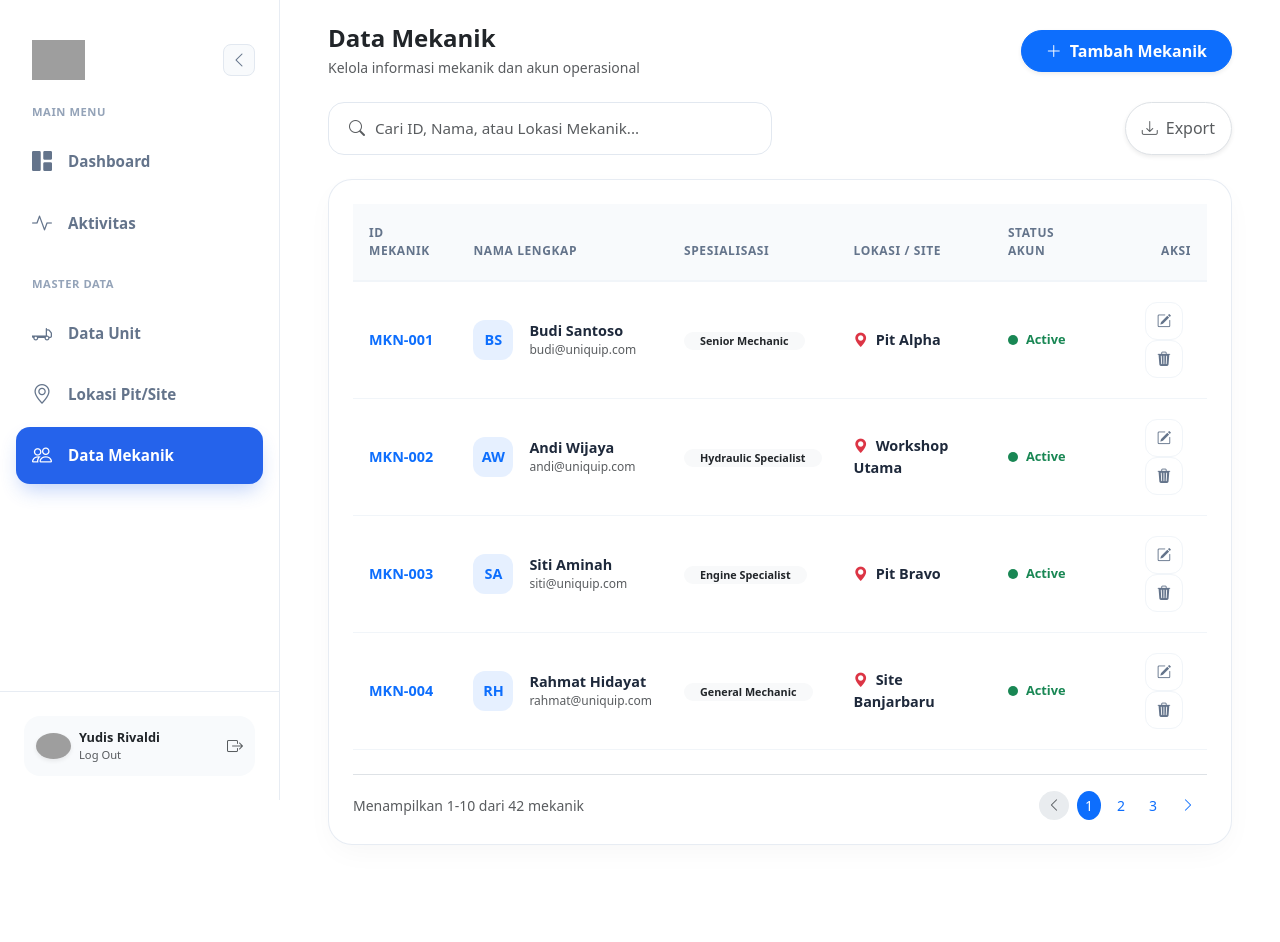
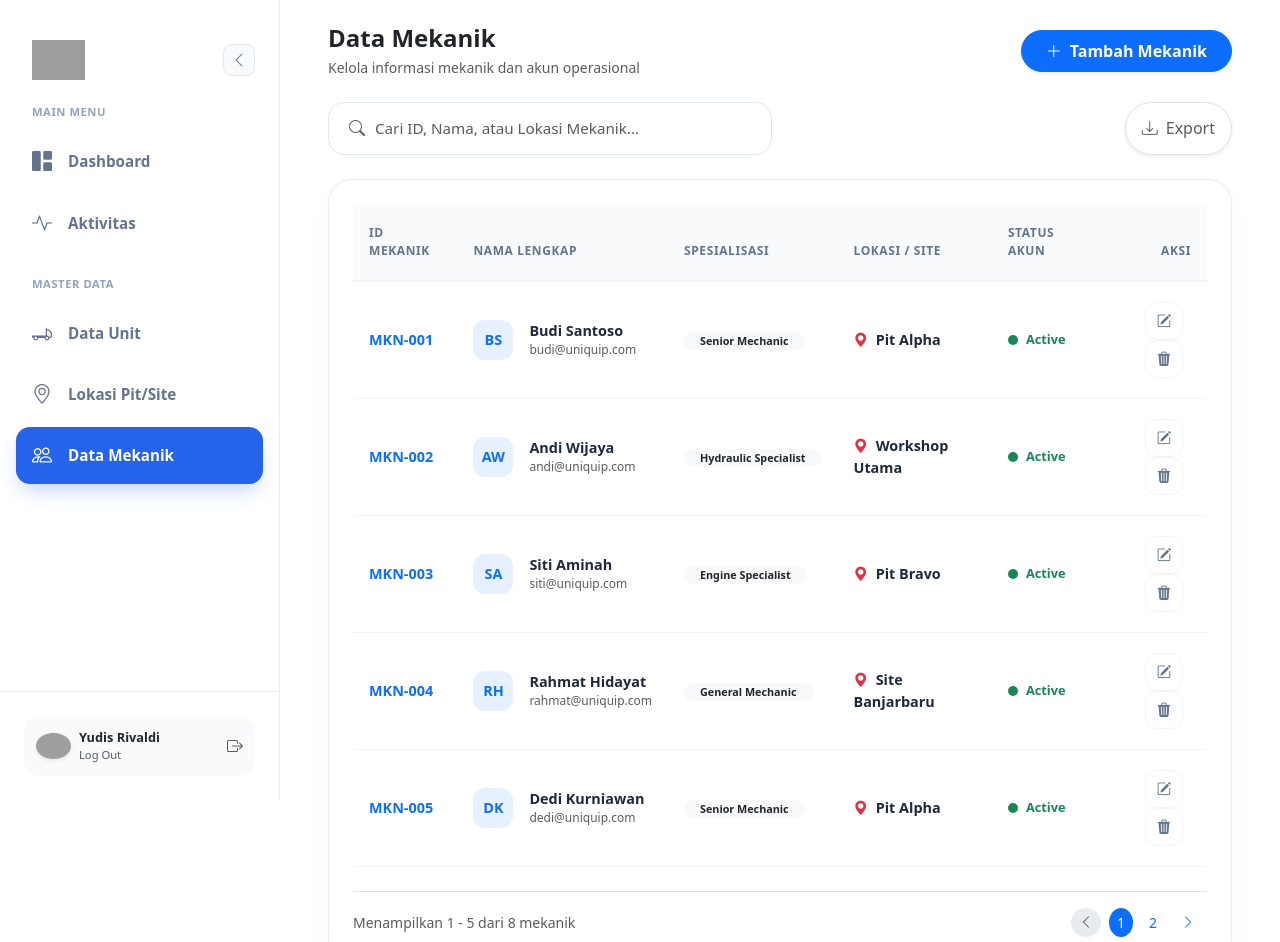
Before and after one commit to yudistirarivaldi/uniquip-report, a Next.js app: page /master/mekanik in a window 1280 px wide. Shown: the top 942 px of the page. Before the commit the page ends 869 px from the top, so only its background shows below. Built offline with nearby package versions, Linux system fonts and the light colour scheme; grey boxes are pictures that could not be loaded.

Commit message:
feat: Implement client-side pagination and optimize search filtering using `useMemo` for Unit, Lokasi, and Mekanik master data pages.

```diff
--- a/src/app/master/mekanik/page.js
+++ b/src/app/master/mekanik/page.js
@@ -1,20 +1,41 @@
 "use client"
 
-import { useState } from "react";
+import { useState, useMemo } from "react";
 import "../../../styles/dashboard.css";
 import "../../../styles/master.css";
 
 export default function MekanikMaster() {
   const [search, setSearch] = useState("");
+  const [currentPage, setCurrentPage] = useState(1);
+  const itemsPerPage = 5;
 
   const initialMekanik = [
     { id: "MKN-001", name: "Budi Santoso", role: "Senior Mechanic", location: "Pit Alpha", status: "Active", email: "budi@uniquip.com" },
     { id: "MKN-002", name: "Andi Wijaya", role: "Hydraulic Specialist", location: "Workshop Utama", status: "Active", email: "andi@uniquip.com" },
     { id: "MKN-003", name: "Siti Aminah", role: "Engine Specialist", location: "Pit Bravo", status: "Active", email: "siti@uniquip.com" },
     { id: "MKN-004", name: "Rahmat Hidayat", role: "General Mechanic", location: "Site Banjarbaru", status: "Active", email: "rahmat@uniquip.com" },
+    { id: "MKN-005", name: "Dedi Kurniawan", role: "Senior Mechanic", location: "Pit Alpha", status: "Active", email: "dedi@uniquip.com" },
+    { id: "MKN-006", name: "Agus Prasetyo", role: "Utility Mechanic", location: "Workshop Utama", status: "Active", email: "agus@uniquip.com" },
+    { id: "MKN-007", name: "Eko Prabowo", role: "Welder Specialist", location: "Site Banjarbaru", status: "Active", email: "eko@uniquip.com" },
+    { id: "MKN-008", name: "Iwan Setiawan", role: "Electric Specialist", location: "Pit Bravo", status: "Active", email: "iwan@uniquip.com" },
   ];
 
   const [mekaniks, setMekaniks] = useState(initialMekanik);
+
+  // Search & Pagination Logic
+  const filteredMekaniks = useMemo(() => {
+    return mekaniks.filter(m =>
+      m.name.toLowerCase().includes(search.toLowerCase()) ||
+      m.id.toLowerCase().includes(search.toLowerCase()) ||
+      m.location.toLowerCase().includes(search.toLowerCase())
+    );
+  }, [mekaniks, search]);
+
+  const totalPages = Math.ceil(filteredMekaniks.length / itemsPerPage);
+  const paginatedMekaniks = useMemo(() => {
+    const startIndex = (currentPage - 1) * itemsPerPage;
+    return filteredMekaniks.slice(startIndex, startIndex + itemsPerPage);
+  }, [filteredMekaniks, currentPage]);
 
   const openAddModal = async () => {
     const bootstrap = await import("bootstrap");
@@ -51,7 +72,10 @@
                 className="form-control"
                 placeholder="Cari ID, Nama, atau Lokasi Mekanik..."
                 value={search}
-                onChange={(e) => setSearch(e.target.value)}
+                onChange={(e) => {
+                  setSearch(e.target.value);
+                  setCurrentPage(1); // Reset to page 1 on search
+                }}
               />
             </div>
           </div>
@@ -77,7 +101,7 @@
                 </tr>
               </thead>
               <tbody>
-                {mekaniks.map((m, idx) => (
+                {paginatedMekaniks.length > 0 ? paginatedMekaniks.map((m) => (
                   <tr key={m.id}>
                     <td className="fw-bold text-primary">{m.id}</td>
                     <td>
@@ -110,24 +134,55 @@
                       </button>
                     </td>
                   </tr>
-                ))}
+                )) : (
+                  <tr>
+                    <td colSpan="6" className="text-center py-5 text-muted">
+                      Tidak ada data mekanik yang ditemukan.
+                    </td>
+                  </tr>
+                )}
               </tbody>
             </table>
           </div>
 
-          {/* Pagination Placeholder */}
+          {/* Functional Pagination */}
+          {totalPages > 0 && (
             <div className="d-flex flex-column flex-md-row justify-content-between align-items-center mt-4 pt-3 border-top gap-3">
-            <p className="text-muted small mb-0">Menampilkan 1-10 dari 42 mekanik</p>
+              <p className="text-muted small mb-0">
+                Menampilkan {(currentPage - 1) * itemsPerPage + 1} - {Math.min(currentPage * itemsPerPage, filteredMekaniks.length)} dari {filteredMekaniks.length} mekanik
+              </p>
               <nav aria-label="Page navigation">
                 <ul className="pagination pagination-sm mb-0">
-                <li className="page-item disabled"><a className="page-link border-0 rounded-circle mx-1" href="#"><i className="bi bi-chevron-left"></i></a></li>
-                <li className="page-item active"><a className="page-link border-0 rounded-circle mx-1" href="#">1</a></li>
-                <li className="page-item"><a className="page-link border-0 rounded-circle mx-1" href="#">2</a></li>
-                <li className="page-item"><a className="page-link border-0 rounded-circle mx-1" href="#">3</a></li>
-                <li className="page-item"><a className="page-link border-0 rounded-circle mx-1" href="#"><i className="bi bi-chevron-right"></i></a></li>
+                  <li className={`page-item ${currentPage === 1 ? 'disabled' : ''}`}>
+                    <button
+                      className="page-link border-0 rounded-circle mx-1"
+                      onClick={() => setCurrentPage(prev => Math.max(prev - 1, 1))}
+                    >
+                      <i className="bi bi-chevron-left"></i>
+                    </button>
+                  </li>
+                  {[...Array(totalPages)].map((_, i) => (
+                    <li key={i+1} className={`page-item ${currentPage === i + 1 ? 'active' : ''}`}>
+                      <button
+                        className="page-link border-0 rounded-circle mx-1"
+                        onClick={() => setCurrentPage(i + 1)}
+                      >
+                        {i + 1}
+                      </button>
+                    </li>
+                  ))}
+                  <li className={`page-item ${currentPage === totalPages ? 'disabled' : ''}`}>
+                    <button
+                      className="page-link border-0 rounded-circle mx-1"
+                      onClick={() => setCurrentPage(prev => Math.min(prev + 1, totalPages))}
+                    >
+                      <i className="bi bi-chevron-right"></i>
+                    </button>
+                  </li>
                 </ul>
               </nav>
             </div>
+          )}
         </div>
       </div>
 
@@ -141,7 +196,6 @@
             </div>
             <div className="modal-body">
               <form>
-                {/* Personal Information Section */}
                 <div className="section-divider">
                   <span className="section-divider-text">Informasi Personel</span>
                 </div>
@@ -177,7 +231,6 @@
                   </div>
                 </div>
 
-                {/* Account Section */}
                 <div className="section-divider mt-5">
                   <span className="section-divider-text">Detail Akun Operasional</span>
                 </div>
```
Also changed, not shown: src/app/master/lokasi/page.js (+72 -4 lines), src/app/master/unit/page.js (+73 -4 lines). Lines whose indentation alone changed are shown as unchanged.
